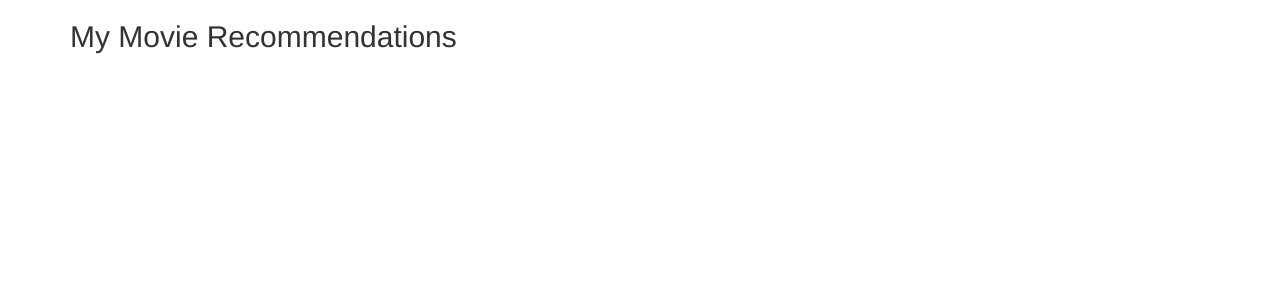
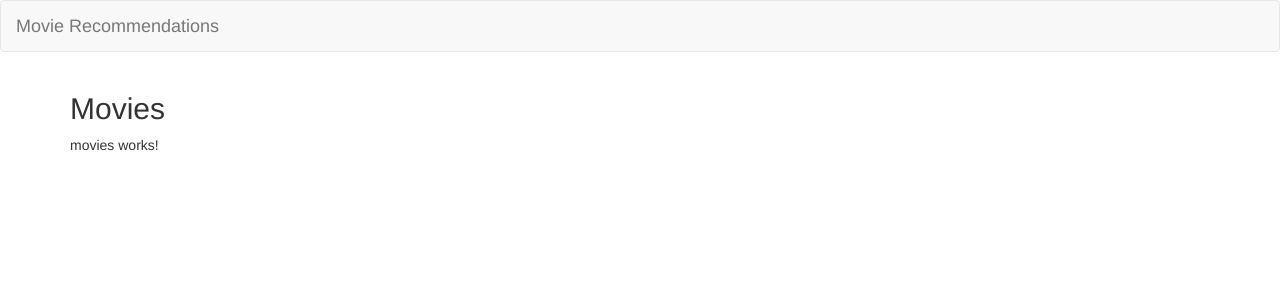
Before and after one commit to andiMenge/movie-recommendation-frontend, an Angular app: page / in a window 1280 px wide. Shown: the top 300 px of the page. Built offline with nearby package versions, Linux system fonts and the light colour scheme.

Commit message:
add basic components

```diff
--- a/src/app/app.component.html
+++ b/src/app/app.component.html
@@ -1,7 +1,8 @@
+<app-header></app-header>
 <div class="container">
   <div class="row">
     <div class="col-md-12">
-      <h2>My Movie Recommendations</h2>
+      <app-movies></app-movies>
     </div>
   </div>
 </div>
--- a/src/app/app.module.ts
+++ b/src/app/app.module.ts
@@ -2,10 +2,14 @@ import { BrowserModule } from '@angular/platform-browser';
 import { NgModule } from '@angular/core';
 
 import { AppComponent } from './app.component';
+import { HeaderComponent } from './header/header.component';
+import { MoviesComponent } from './movies/movies.component';
 
 @NgModule({
   declarations: [
-    AppComponent
+    AppComponent,
+    HeaderComponent,
+    MoviesComponent,
   ],
   imports: [
     BrowserModule
--- /dev/null
+++ b/src/app/header/header.component.html
@@ -0,0 +1,7 @@
+<nav class="navbar navbar-default">
+  <div class="container-fluid">
+    <div class="navbar-header">
+      <a href="#" class="navbar-brand">Movie Recommendations</a>
+    </div>
+  </div>
+</nav>
--- /dev/null
+++ b/src/app/header/header.component.ts
@@ -0,0 +1,15 @@
+import { Component, OnInit } from '@angular/core';
+
+@Component({
+  selector: 'app-header',
+  templateUrl: './header.component.html',
+  styleUrls: ['./header.component.css']
+})
+export class HeaderComponent implements OnInit {
+
+  constructor() { }
+
+  ngOnInit() {
+  }
+
+}
--- /dev/null
+++ b/src/app/movies/movies.component.html
@@ -0,0 +1,4 @@
+<h2>Movies</h2>
+<p>
+  movies works!
+</p>
--- /dev/null
+++ b/src/app/movies/movies.component.ts
@@ -0,0 +1,15 @@
+import { Component, OnInit } from '@angular/core';
+
+@Component({
+  selector: 'app-movies',
+  templateUrl: './movies.component.html',
+  styleUrls: ['./movies.component.css']
+})
+export class MoviesComponent implements OnInit {
+
+  constructor() { }
+
+  ngOnInit() {
+  }
+
+}
```
Also changed, not shown: src/app/header/header.component.css (added), src/app/movies/movies.component.css (added).
